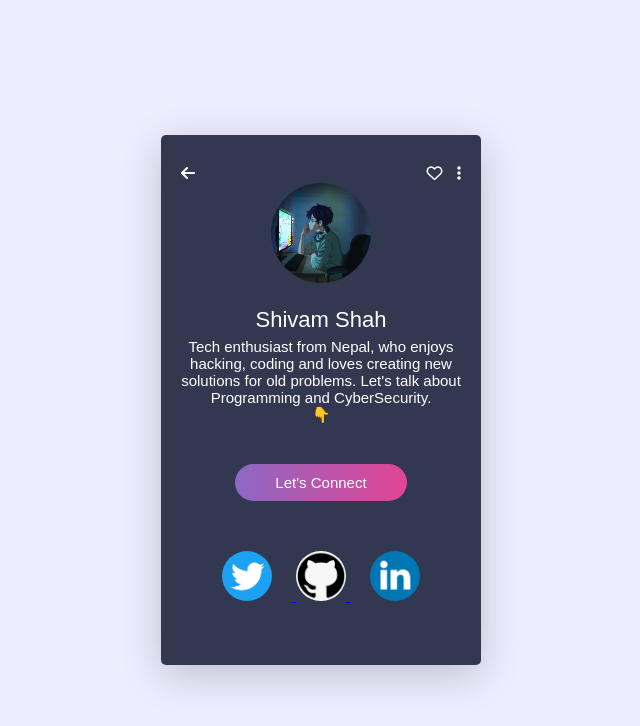
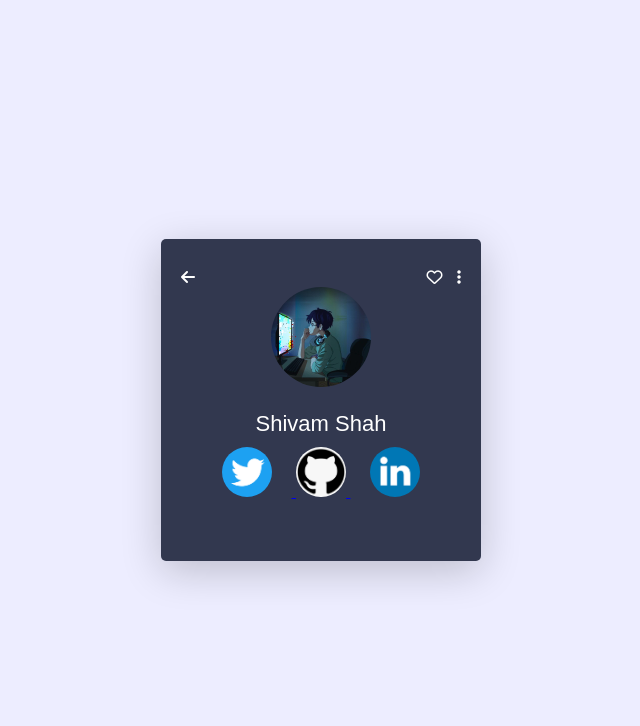
Before and after one commit to sshivam-shah/MyPortfolio, a plain HTML site: page index.html in a window 1280 px wide. Shown: the whole page, without its empty margins (319-959 px from the left). Drawn offline with Linux system fonts and the light colour scheme.

Commit message:
Update index.html

```diff
--- a/index.html
+++ b/index.html
@@ -23,8 +23,8 @@
             </div>
             <img src="images/profile.jpg" class="user-img">
             <h2>Shivam Shah</h2>
-            <p>Tech enthusiast from Nepal, who enjoys hacking, coding and loves creating new solutions for old problems. Let's talk about Programming and CyberSecurity.<br>👇</p>
-            <a href="https://www.facebook.com/shivamshah.com.np" class="btn">Let's Connect</a>
+<!--             <p>Tech enthusiast from Nepal, who enjoys hacking, coding and loves creating new solutions for old problems. Let's talk about Programming and CyberSecurity.<br>👇</p>
+            <a href="https://www.facebook.com/shivamshah.com.np" class="btn">Let's Connect</a> -->
             <div class="social-media">
                 <div>
                     <a href="https://twitter.com/sshivam_shah">
```
